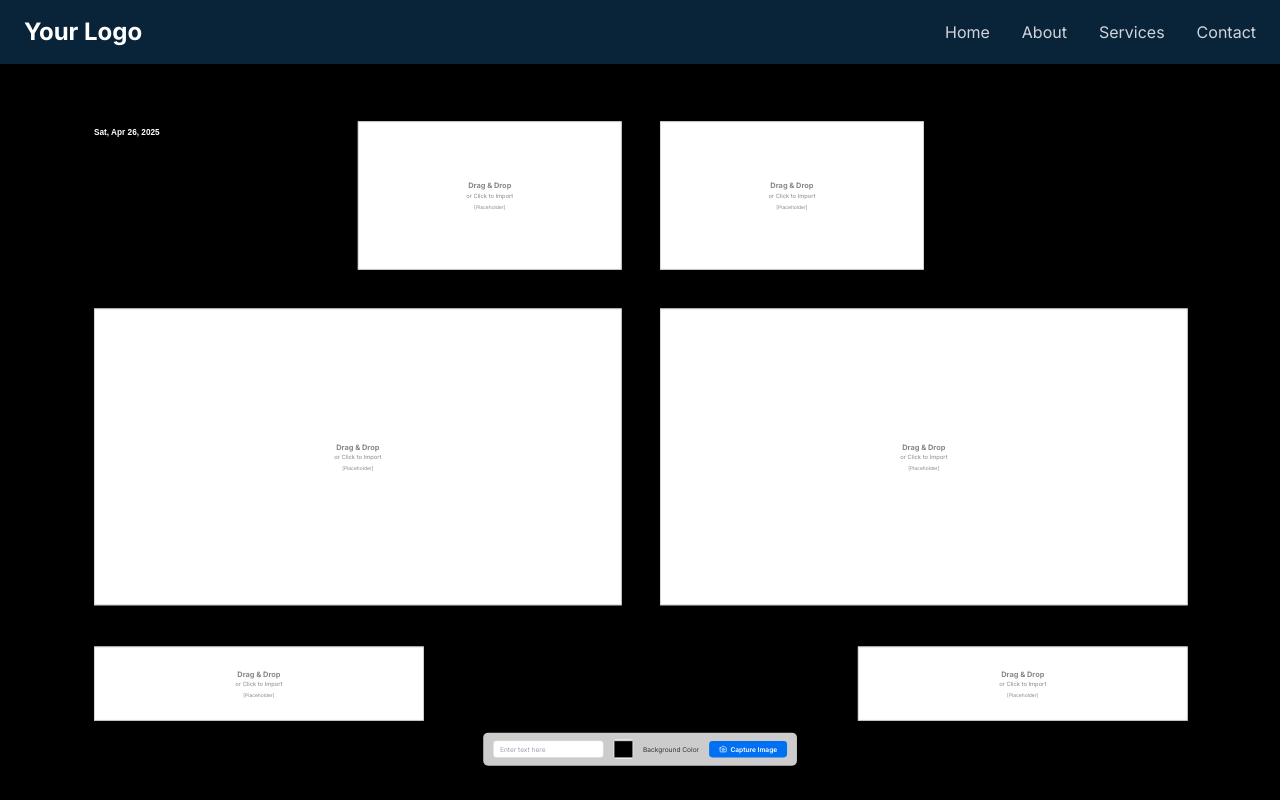
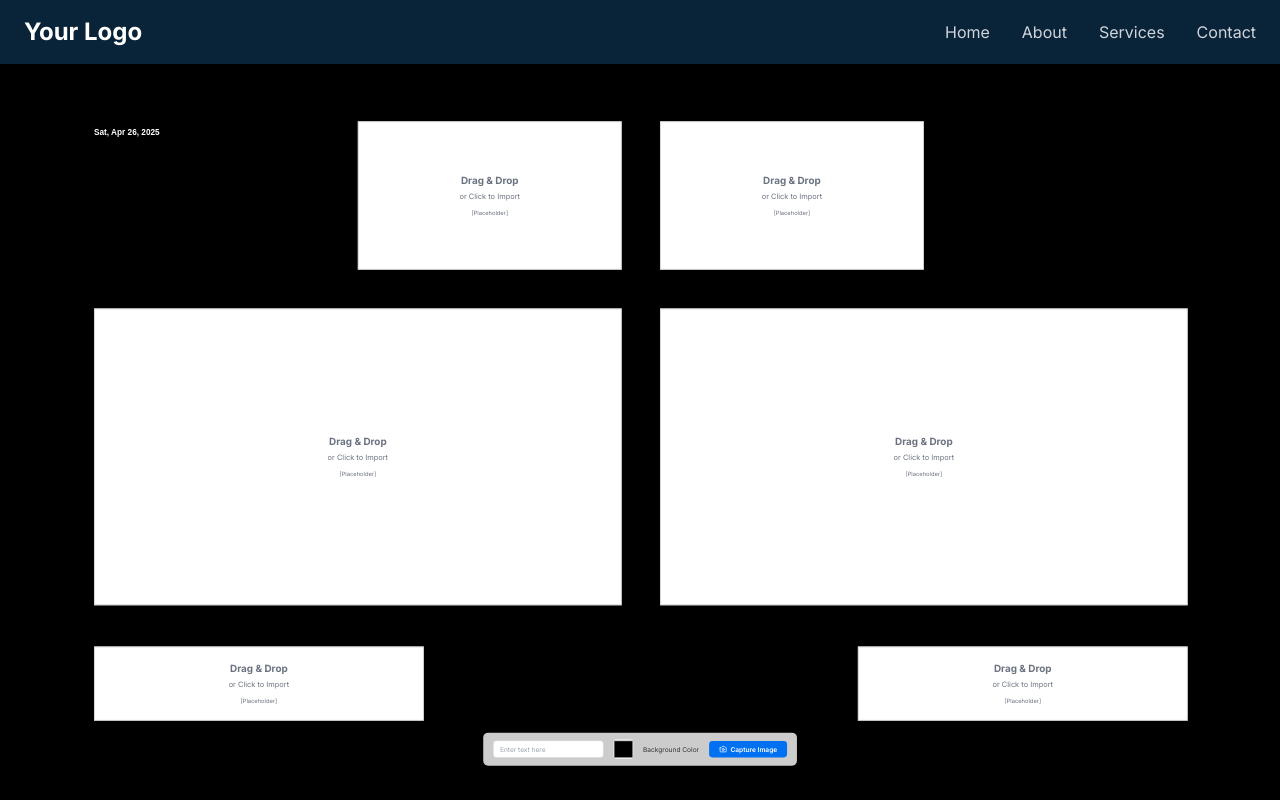
Before and after one commit to khurramsaadat/dfre, a Next.js app: page /dm6assets in a window 1280 px wide. Shown: the top 800 px of the page. Built offline with nearby package versions, Linux system fonts and the light colour scheme.

Commit message:
Fixed text centering in DM6AssetsHeroLayout boxes and enhanced hover effects

```diff
--- a/src/components/DM6AssetsHeroLayout.tsx
+++ b/src/components/DM6AssetsHeroLayout.tsx
@@ -197,7 +197,7 @@ export default function DM6AssetsHeroLayout() {
         {boxes.map((box, index) => (
           <div
             key={index}
-            className="box-border"
+            className="box-border group"
             style={{
               position: 'absolute',
               width: box.width,
@@ -211,6 +211,7 @@ export default function DM6AssetsHeroLayout() {
               justifyContent: 'center',
               cursor: 'pointer',
               overflow: 'hidden',
+              transition: 'all 0.3s ease-in-out',
             }}
             onClick={() => handleBoxClick(index)}
             onDragEnter={e => handleDragEnter(e, index)}
@@ -218,14 +219,37 @@ export default function DM6AssetsHeroLayout() {
             onDrop={e => handleDrop(e, index)}
           >
             {box.image ? (
-              <Image src={box.image} alt={`Box ${index + 1}`} fill style={{ objectFit: 'cover' }} />
+              <div className="relative w-full h-full group-hover:scale-105 transition-transform duration-300">
+                <Image
+                  src={box.image}
+                  alt={`Box ${index + 1}`}
+                  fill
+                  className="object-cover"
+                />
+                <div className="absolute inset-0 bg-gradient-to-b from-black/0 via-black/0 to-black/0 group-hover:from-black/30 group-hover:via-black/20 group-hover:to-black/30 transition-all duration-300" />
+                <div className="absolute inset-0 flex items-center justify-center opacity-0 group-hover:opacity-100 transition-opacity duration-300">
+                  <div className="bg-white/90 px-4 py-2 rounded-lg shadow-lg transform -translate-y-2 group-hover:translate-y-0 transition-transform duration-300">
+                    <span className="text-gray-800 font-semibold">Click to Change</span>
+                  </div>
+                </div>
+              </div>
             ) : (
-              <div style={{ textAlign: 'center', color: '#888' }}>
-                <div style={{ fontWeight: 'bold', fontSize: 18 }}>Drag & Drop</div>
-                <div style={{ fontSize: 14 }}>or Click to Import</div>
-                <div style={{ fontSize: 12, marginTop: 8 }}>[Placeholder]</div>
+              <div className="relative w-full h-full flex items-center justify-center">
+                <div className="text-center text-gray-500 group-hover:text-gray-700 transition-colors duration-300">
+                  <div className="font-bold text-2xl mb-2 transform group-hover:scale-110 transition-transform duration-300">
+                    Drag & Drop
+                  </div>
+                  <div className="text-lg transform group-hover:scale-105 transition-transform duration-300">
+                    or Click to Import
+                  </div>
+                  <div className="text-sm mt-4 transform group-hover:scale-105 transition-transform duration-300">
+                    [Placeholder]
+                  </div>
+                </div>
+                <div className="absolute inset-0 bg-gradient-to-b from-blue-500/0 via-blue-500/0 to-blue-500/0 group-hover:from-blue-500/10 group-hover:via-blue-500/5 group-hover:to-blue-500/10 transition-all duration-300" />
               </div>
             )}
+            <div className="absolute inset-0 border-2 border-transparent group-hover:border-blue-500 group-hover:shadow-[0_0_20px_rgba(59,130,246,0.6)] transition-all duration-300" />
           </div>
         ))}
         <input
--- a/src/components/FeatureCard.tsx
+++ b/src/components/FeatureCard.tsx
@@ -7,11 +7,10 @@ interface FeatureCardProps {
   title: string;
   description: string;
   imageUrl: string;
-  assets: string[];
   href?: string;
 }
 
-const FeatureCard = ({ title, description, imageUrl, assets, href }: FeatureCardProps) => {
+const FeatureCard = ({ title, description, imageUrl, href }: FeatureCardProps) => {
   const router = useRouter();
 
   const handleClick = () => {
@@ -39,16 +38,6 @@ const FeatureCard = ({ title, description, imageUrl, assets, href }: FeatureCard
       <div className="p-4">
         <h3 className="text-xl font-bold text-gray-800 mb-2">{title}</h3>
         <p className="text-gray-600 mb-4">{description}</p>
-        <div className="space-y-2">
-          {assets.map((asset, index) => (
-            <div key={index} className="flex items-center text-gray-700">
-              <svg className="w-4 h-4 mr-2 text-primary" fill="none" stroke="currentColor" viewBox="0 0 24 24">
-                <path strokeLinecap="round" strokeLinejoin="round" strokeWidth="2" d="M5 13l4 4L19 7" />
-              </svg>
-              {asset}
-            </div>
-          ))}
-        </div>
       </div>
     </div>
   );
--- a/src/components/Hero.tsx
+++ b/src/components/Hero.tsx
@@ -11,26 +11,17 @@ const Hero = ({ hideButtons = false }: HeroProps) => {
       title: "Dubai Municipality - 6 Assets",
       description: "For Dubai Municipality's approval",
       imageUrl: "/images/6-assets.png",
-      assets: [
-        "Asset Management"
-      ],
       href: "/dm6assets"
     },
     {
       title: "Dubai Municipality - 3 Assets",
-      description: "Streamlined asset management solution",
-      imageUrl: "/images/DS-layout.png",
-      assets: [
-        "Asset Tracking"
-      ]
+      description: "For Dubai Municipality's approval",
+      imageUrl: "/images/DS-layout.png"
     },
     {
       title: "DFRE Schedule",
-      description: "Efficient scheduling system",
-      imageUrl: "/images/DS-layout.png",
-      assets: [
-        "Schedule Management"
-      ]
+      description: "Design Studio layouts",
+      imageUrl: "/images/DS-layout.png"
     }
   ];
 
@@ -56,7 +47,6 @@ const Hero = ({ hideButtons = false }: HeroProps) => {
               title={feature.title}
               description={feature.description}
               imageUrl={feature.imageUrl}
-              assets={feature.assets}
               href={feature.href}
             />
           ))}
```
Also changed, not shown: 1 other file (tests, documents, lock files or other folders).
